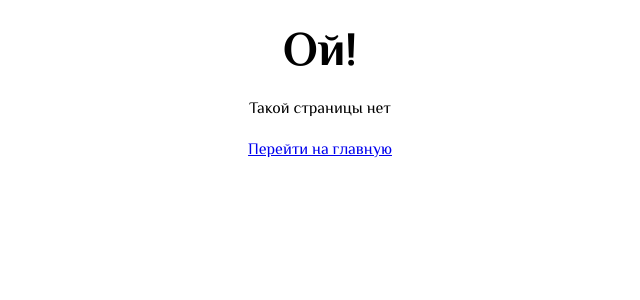
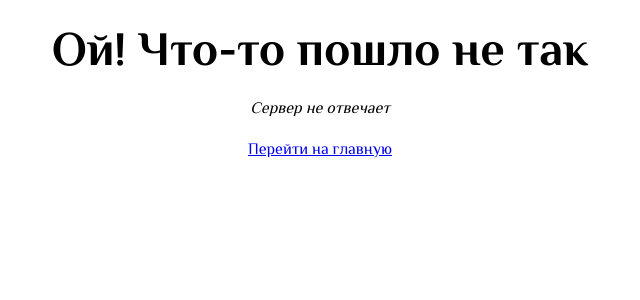
Before and after one commit to Leia0rgana/chemical-calculator, a React (Vite) app in the folder client/: page /error in a window 1280 px wide. Shown: the top 300 px of the page, without its empty margins (320-960 px from the left). Built offline with nearby package versions, Linux system fonts and the light colour scheme; a web font is replaced by a local one.

Commit message:
added navigation to error path

```diff
--- a/client/src/components/Table.jsx
+++ b/client/src/components/Table.jsx
@@ -2,11 +2,13 @@ import styles from './Table.module.css'
 import { useGetElementsQuery } from '../redux/elementsApi'
 import { useDispatch, useSelector } from 'react-redux'
 import { ImSpinner2 } from 'react-icons/im'
+import { useNavigate } from 'react-router-dom'
 import {
   setEquation,
   toggleEqualizeBtn,
   selectIsActiveEqualizeBtn,
 } from '../redux/slices/equationSlice'
+import { useEffect } from 'react'
 
 let lanthanoidAndActinoid = []
 
@@ -19,7 +21,9 @@ for (let i = 89; i <= 103; i += 1) {
 }
 
 const Table = ({ isExtended }) => {
-  const { data, isLoading } = useGetElementsQuery()
+  const navigate = useNavigate()
+
+  const { data, isLoading, error } = useGetElementsQuery()
   const isActiveEqualizeBtn = useSelector(selectIsActiveEqualizeBtn)
   const dispatch = useDispatch()
 
@@ -27,6 +31,13 @@ const Table = ({ isExtended }) => {
     dispatch(setEquation(symbol))
     !isActiveEqualizeBtn && dispatch(toggleEqualizeBtn())
   }
+
+  useEffect(() => {
+    if (error) {
+      navigate('/error')
+    }
+  }),
+    [error]
 
   const getElementLocation = (number, period, group) => {
     if (lanthanoidAndActinoid.includes(number)) {
@@ -40,15 +51,13 @@ const Table = ({ isExtended }) => {
         gridRow: period,
       }
   }
+  if (isLoading) {
+    return <ImSpinner2 className="spinner" />
+  }
 
   return (
     <div className={styles.table}>
-      {isLoading ? (
-        // <div className={styles.spinnerContainer}>
-        <ImSpinner2 className="spinner" />
-      ) : (
-        // </div>
-        data &&
+      {data &&
         data.map((element) => {
           return (
             <button
@@ -75,8 +84,7 @@ const Table = ({ isExtended }) => {
               )}
             </button>
           )
-        })
-      )}
+        })}
     </div>
   )
 }
--- a/client/src/components/routes/ErrorPage.jsx
+++ b/client/src/components/routes/ErrorPage.jsx
@@ -2,12 +2,19 @@ import { useRouteError, Link } from 'react-router-dom'
 
 const ErrorPage = () => {
   const error = useRouteError()
-  console.error(error)
 
   return (
     <div className="errorPage">
-      <h1>Ой!</h1>
-      <p>Такой страницы нет</p>
+      <h1>Ой! Что-то пошло не так</h1>
+      {error ? (
+        <p>
+          <i>{error.statusText || error.message}</i>
+        </p>
+      ) : (
+        <p>
+          <i>Сервер не отвечает</i>
+        </p>
+      )}
       <Link to="/">Перейти на главную</Link>
     </div>
   )
--- a/client/src/main.jsx
+++ b/client/src/main.jsx
@@ -24,6 +24,10 @@ const router = createBrowserRouter([
       },
     ],
   },
+  {
+    path: '/error',
+    element: <ErrorPage />,
+  },
 ])
 
 ReactDOM.createRoot(document.getElementById('root')).render(
```
